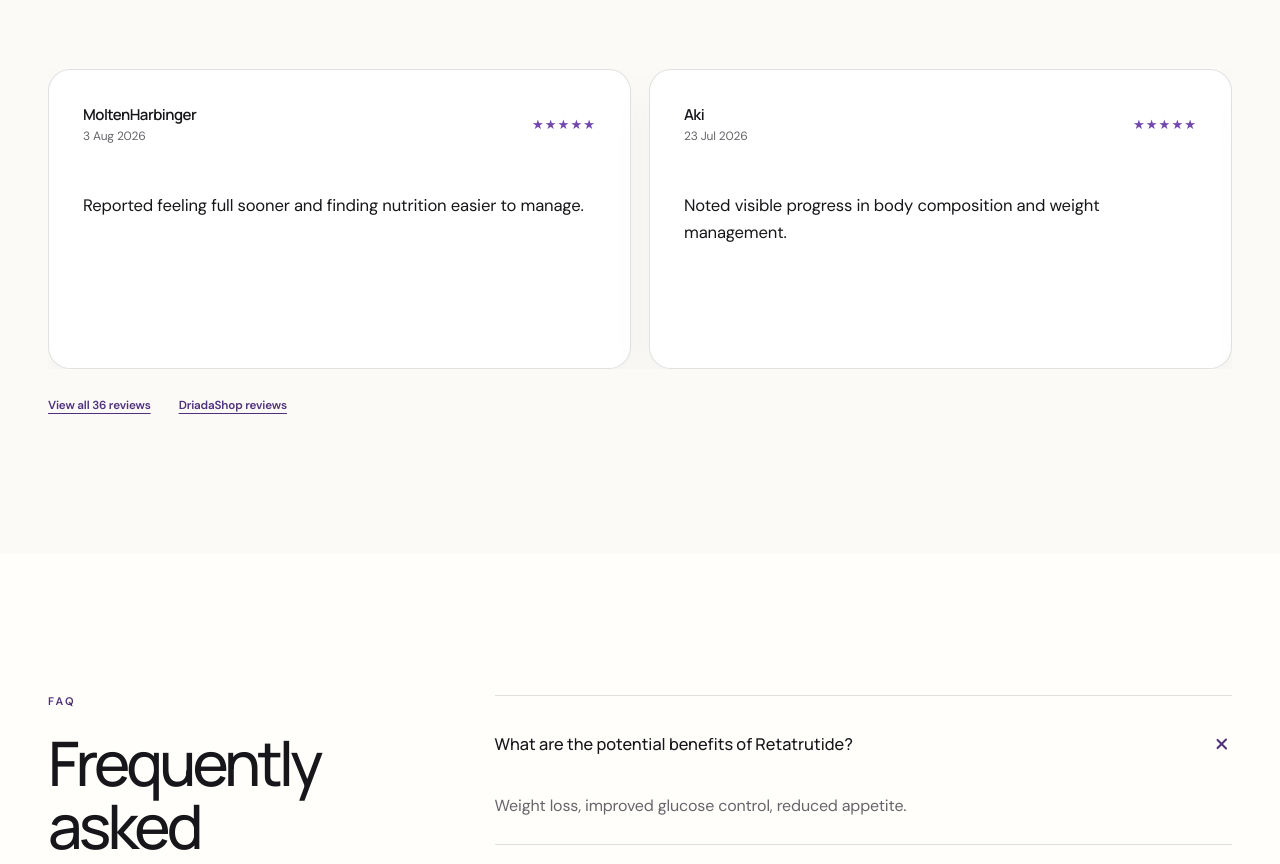
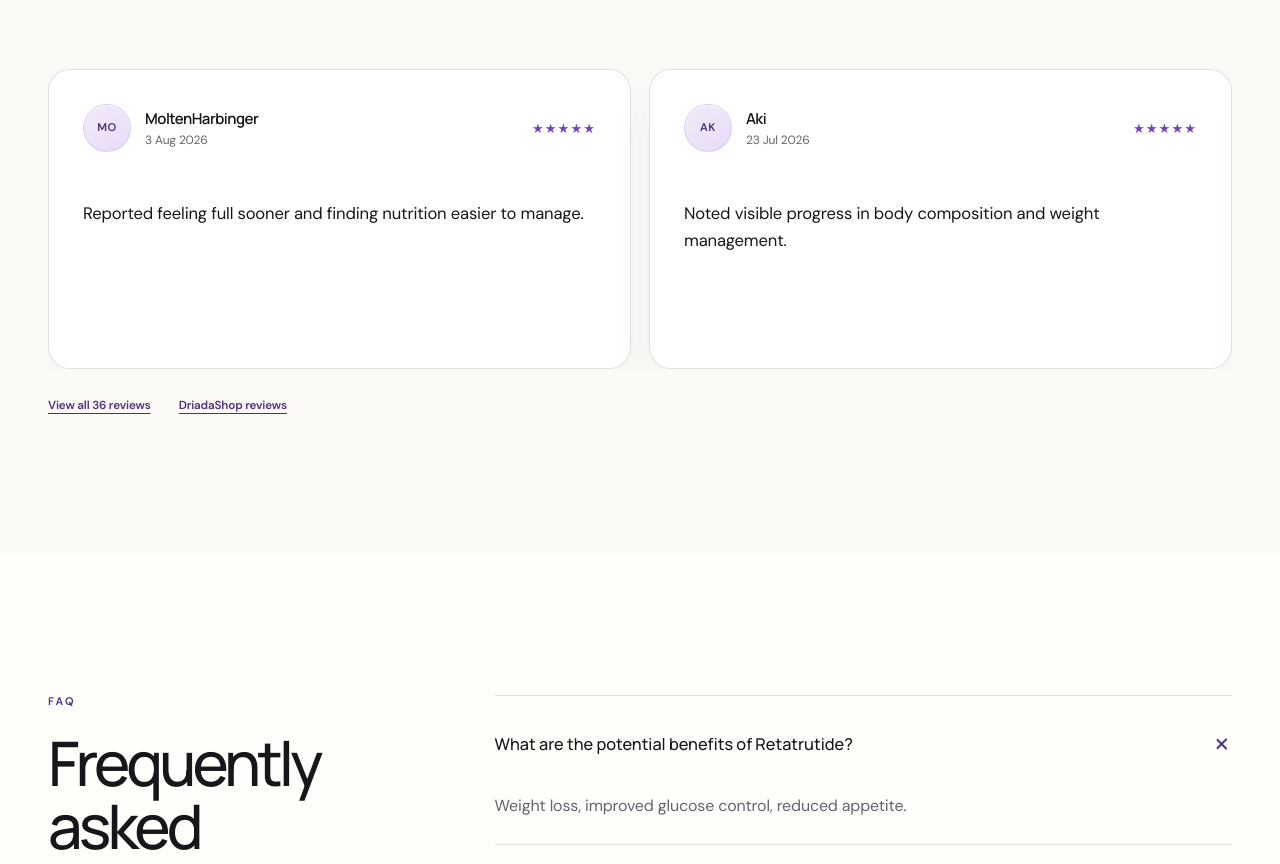
Before and after one commit to shalomesp11-creator/retatrutide-landing-preview, a React (Vite) app: page / in a window 1280 px wide. Shown: the part 8110-8974 px from the top of the page. Built offline with nearby package versions, Linux system fonts and the light colour scheme.

Commit message:
Add initials fallbacks for review avatars

```diff
--- a/src/final-polish.css
+++ b/src/final-polish.css
@@ -3676,6 +3676,17 @@ body:has(.cookie-banner) .mobile-sticky-cta {
   box-shadow: inset 0 1px 0 rgba(255, 255, 255, 0.8);
 }
 
+.review-card__avatar--fallback {
+  display: grid;
+  place-items: center;
+  background: linear-gradient(145deg, #f2eafb, #e8dcf6);
+  color: var(--accent-dark);
+  font-size: 0.7rem;
+  font-weight: 700;
+  letter-spacing: 0.045em;
+  line-height: 1;
+}
+
 .review-card__meta a {
   color: var(--ink);
 }
--- a/src/sections/ReviewsSection.tsx
+++ b/src/sections/ReviewsSection.tsx
@@ -2,6 +2,12 @@ import { useEffect, useRef, useState } from "react";
 import { Container } from "../components/layout/Container";
 import { SectionHeading } from "../components/ui/SectionHeading";
 import { siteContent } from "../content/siteContent";
+
+function getReviewerInitials(name: string) {
+  const parts = name.match(/[A-Za-z]+/g) ?? [];
+  if (parts.length > 1) return `${parts[0]?.[0] ?? ""}${parts[1]?.[0] ?? ""}`.toUpperCase();
+  return (parts[0] ?? name).slice(0, 2).toUpperCase();
+}
 
 export function ReviewsSection() {
   const content = siteContent.reviews;
@@ -100,7 +106,11 @@ export function ReviewsSection() {
                         loading="lazy"
                         decoding="async"
                       />
-                    ) : null}
+                    ) : (
+                      <span className="review-card__avatar review-card__avatar--fallback" aria-hidden="true">
+                        {getReviewerInitials(review.name)}
+                      </span>
+                    )}
                     <div>
                       <a href={review.href} target="_blank" rel="noreferrer"><h3>{review.name}</h3></a>
                       <p>{review.date}</p>
```
